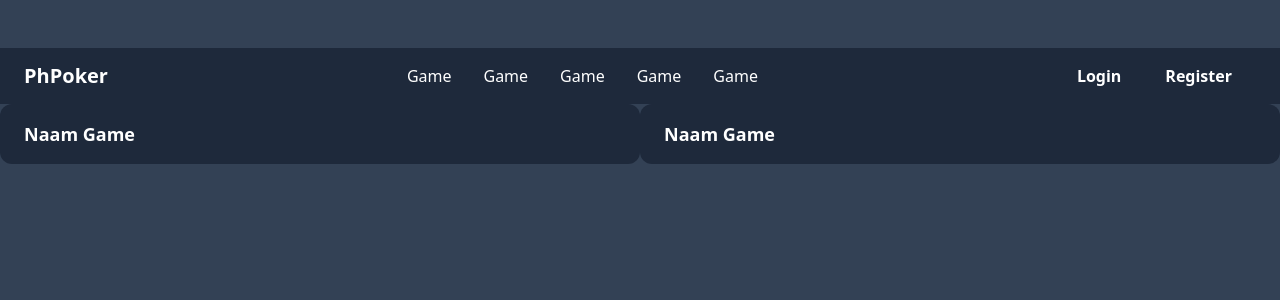
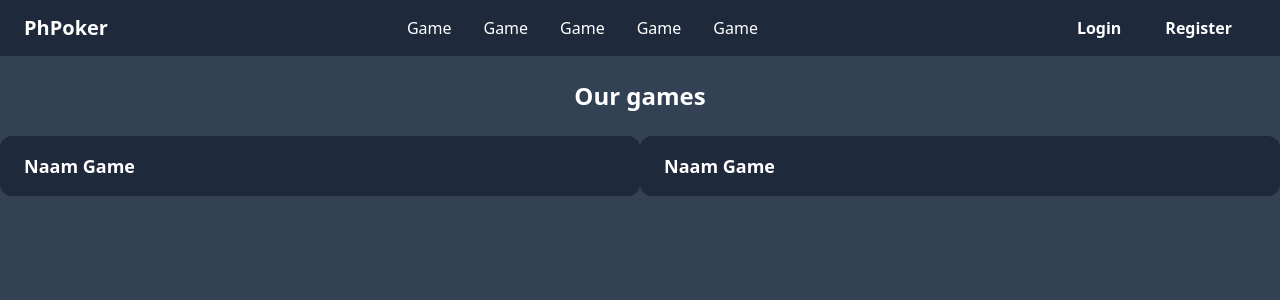
Before and after one commit to thibeau003/PhPoker, a PHP site: page / in a window 1280 px wide. Shown: the top 300 px of the page. Run offline with PHP 8.4, Linux system fonts and the light colour scheme; some libraries are stand-ins or nearby versions.

Commit message:
Index page fix for padding on header

```diff
--- a/src/index.php
+++ b/src/index.php
@@ -1,18 +1,20 @@
 <!DOCTYPE html>
 <html lang="en">
+
 <head>
     <meta charset="UTF-8">
     <meta http-equiv="X-UA-Compatible" content="IE=edge">
     <meta name="viewport" content="width=device-width, initial-scale=1.0">
     <title>PhPoker</title>
 </head>
+
 <body class="bg-slate-700">
     <?php
-        include "./tailwind.php";
-        include "./header.php";
+    include "./tailwind.php";
+    include "./header.php";
     ?>
 
-    <div class="container mt-12 mx-auto">
+    <div class="container pt-20 mx-auto">
         <p class="text-2xl font-extrabold text-white mb-6 text-center">Our games</p>
 
         <div class="flex flex-row">
@@ -29,4 +31,5 @@
         </div>
     </div>
 </body>
+
 </html>
```
